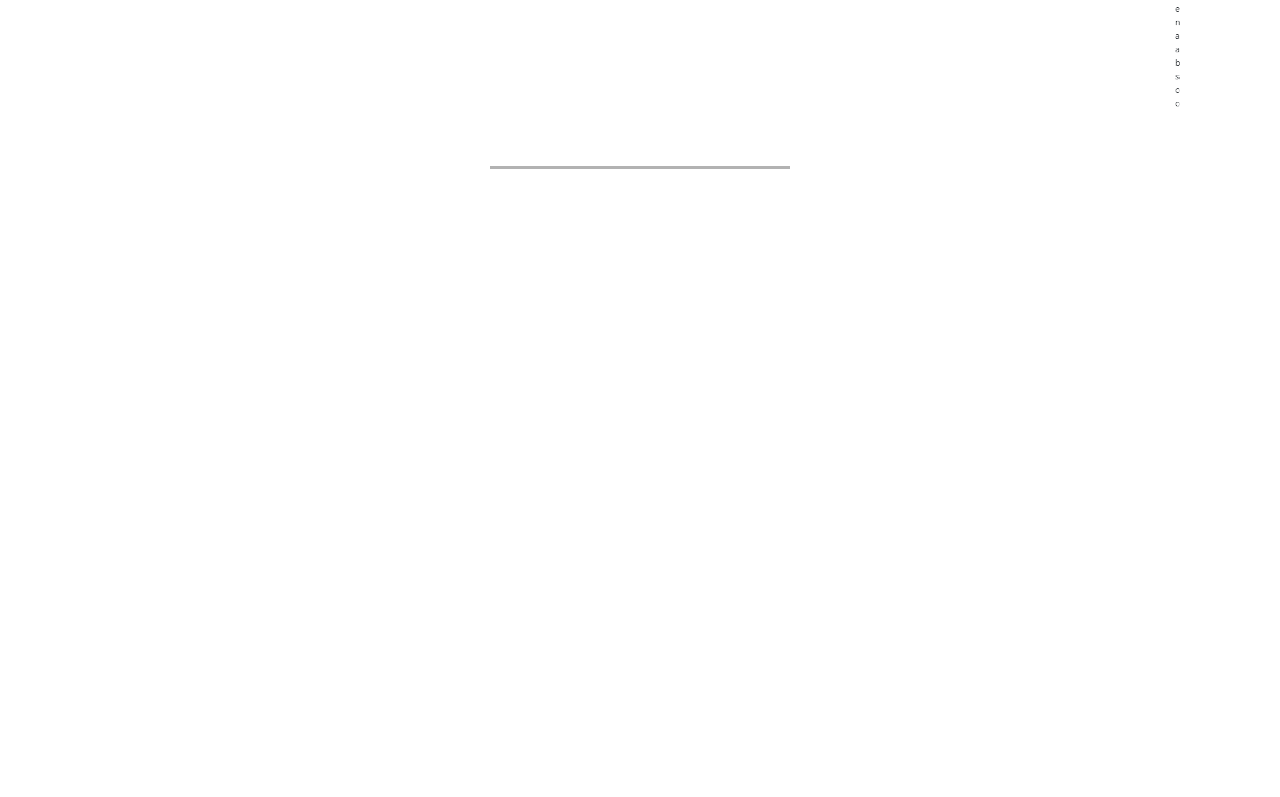
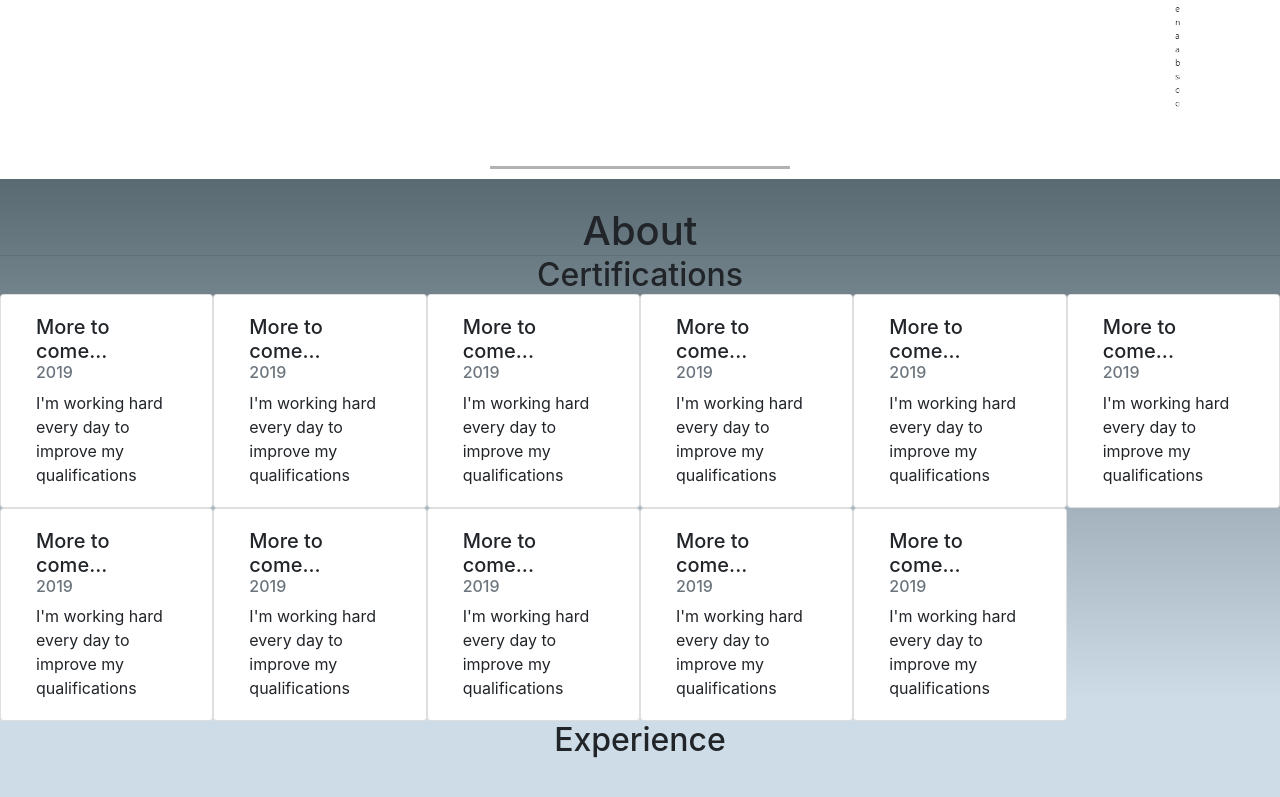
Before and after one commit to adrszl/adrszl-react, a React (Create React App) app: page / in a window 1280 px wide. Shown: the part 1804-2601 px from the top of the page. Before the commit the page ends 1983 px from the top, so only its background shows below. Built offline with nearby package versions, Linux system fonts and the light colour scheme.

Commit message:
About section started with Certificates Cards and Commercial Experience Cards

```diff
--- a/src/App.js
+++ b/src/App.js
@@ -1,6 +1,7 @@
 import React from 'react';
 import Header from './components/Header';
 import SliderSection from './containers/SliderSection';
+import AboutSection from './containers/AboutSection';
 import logo from './logo.svg';
 import './App.css';
 
@@ -19,6 +20,7 @@ function App() {
         </div>
       </div>
       <SliderSection />
+      <AboutSection />
     </React.Fragment>
   );
 }
--- /dev/null
+++ b/src/components/ExperienceCard.js
@@ -0,0 +1,48 @@
+import React from 'react';
+
+function ExperienceCard(props) {
+    let classes = 'card col-sm-5 col-md-4 col-lg-3 col-xl-2 offset-sm-2';
+    switch(props.order) {
+        case 1:
+            classes += ' offset-lg-2 offset-xl-2';
+            break;
+        case 3:
+            classes += ' offset-md-2';
+            break;
+        case 4:
+            classes += ' offset-lg-2';
+            break;
+        case 5:
+            classes += ' offset-xl-2';
+            break;
+        case 7:
+            classes += ' offset-md-2 offset-lg-2';
+            break;
+        case 9:
+            classes += ' offset-xl-2';
+            break;
+        case 10:
+            classes += ' col-xl-2 offset-lg-2';
+            break;
+        case 11:
+            classes += ' offset-md-2';
+            break;
+        default:
+            break;
+    }
+    let linkLabel = props.type === 'learning' ? 'Show certificate' : 'Website';
+    return(
+        <div className={classes}>
+            <div className="card-body">
+            <h5 className="card-title">{props.title}</h5>
+            <h6 className="card-subtitle mb-2 text-muted">{props.year}</h6>
+            <p className="card-text">{props.details}</p>
+            {props.link ?
+                <a href={props.link} className="card-link" target="_blank">{linkLabel}</a>
+                : null }
+            </div>
+        </div>
+    );
+}
+
+export default ExperienceCard;
--- /dev/null
+++ b/src/containers/AboutSection.css
@@ -0,0 +1,9 @@
+#about-section {
+    background: linear-gradient(to bottom, #596a72 0%,#cedce7 65%);
+    min-height: 100vh !important;
+    margin: 0;
+}
+
+#aboutTitle {
+    padding-top: 28px;
+}
--- /dev/null
+++ b/src/containers/AboutSection.js
@@ -0,0 +1,99 @@
+import React from 'react';
+import ExperienceCard from '../components/ExperienceCard';
+import './AboutSection.css';
+
+function AboutSection() {
+    return (
+        <div id="about-section">
+            <h1 id="aboutTitle" className="text-center">About</h1>
+            <hr />
+            <h2 className="text-center">Certifications</h2>
+            <div className="row">
+                {/* karty kursów */}
+                <ExperienceCard
+                    order={1}
+                    title={"More to come..."}
+                    year={"2019"}
+                    details={"I'm working hard every day to improve my qualifications"}
+                    link={false}
+                    type={'learning'}/>
+                <ExperienceCard
+                    order={2}
+                    title={"More to come..."}
+                    year={"2019"}
+                    details={"I'm working hard every day to improve my qualifications"}
+                    link={false}
+                    type={'learning'}/>
+                <ExperienceCard
+                    order={3}
+                    title={"More to come..."}
+                    year={"2019"}
+                    details={"I'm working hard every day to improve my qualifications"}
+                    link={false}
+                    type={'learning'}/>
+                <ExperienceCard
+                    order={4}
+                    title={"More to come..."}
+                    year={"2019"}
+                    details={"I'm working hard every day to improve my qualifications"}
+                    link={false}
+                    type={'learning'}/>
+                <ExperienceCard
+                    order={5}
+                    title={"More to come..."}
+                    year={"2019"}
+                    details={"I'm working hard every day to improve my qualifications"}
+                    link={false}
+                    type={'learning'}/>
+                <ExperienceCard
+                    order={6}
+                    title={"More to come..."}
+                    year={"2019"}
+                    details={"I'm working hard every day to improve my qualifications"}
+                    link={false}
+                    type={'learning'}/>
+                <ExperienceCard
+                    order={7}
+                    title={"More to come..."}
+                    year={"2019"}
+                    details={"I'm working hard every day to improve my qualifications"}
+                    link={false}
+                    type={'learning'}/>
+                <ExperienceCard
+                    order={8}
+                    title={"More to come..."}
+                    year={"2019"}
+                    details={"I'm working hard every day to improve my qualifications"}
+                    link={false}
+                    type={'learning'}/>
+                <ExperienceCard
+                    order={9}
+                    title={"More to come..."}
+                    year={"2019"}
+                    details={"I'm working hard every day to improve my qualifications"}
+                    link={false}
+                    type={'learning'}/>
+                <ExperienceCard
+                    order={10}
+                    title={"More to come..."}
+                    year={"2019"}
+                    details={"I'm working hard every day to improve my qualifications"}
+                    link={false}
+                    type={'learning'}/>
+                <ExperienceCard
+                    order={11}
+                    title={"More to come..."}
+                    year={"2019"}
+                    details={"I'm working hard every day to improve my qualifications"}
+                    link={false}
+                    type={'learning'}/>
+            </div>
+            <h2 className="text-center">Experience</h2>
+            <div className="row">
+                {/* karty doświadczenia zawodowego */}
+            </div>
+        </div>
+    );
+}
+
+export default AboutSection;
```
